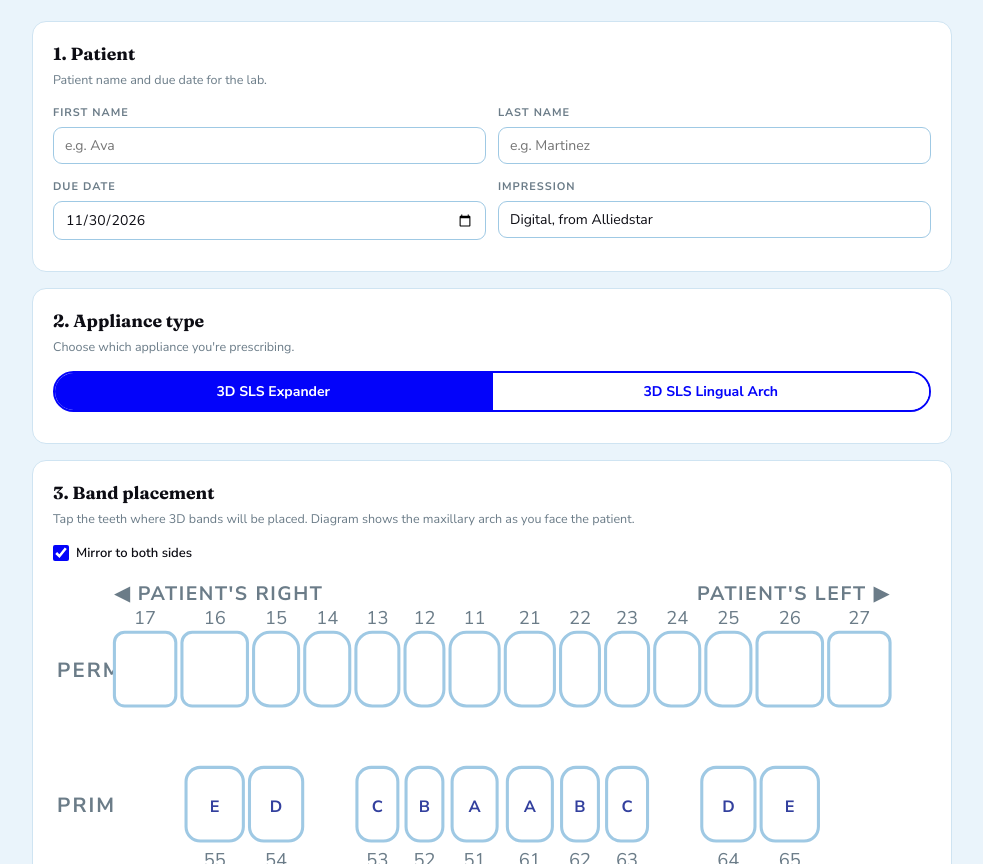
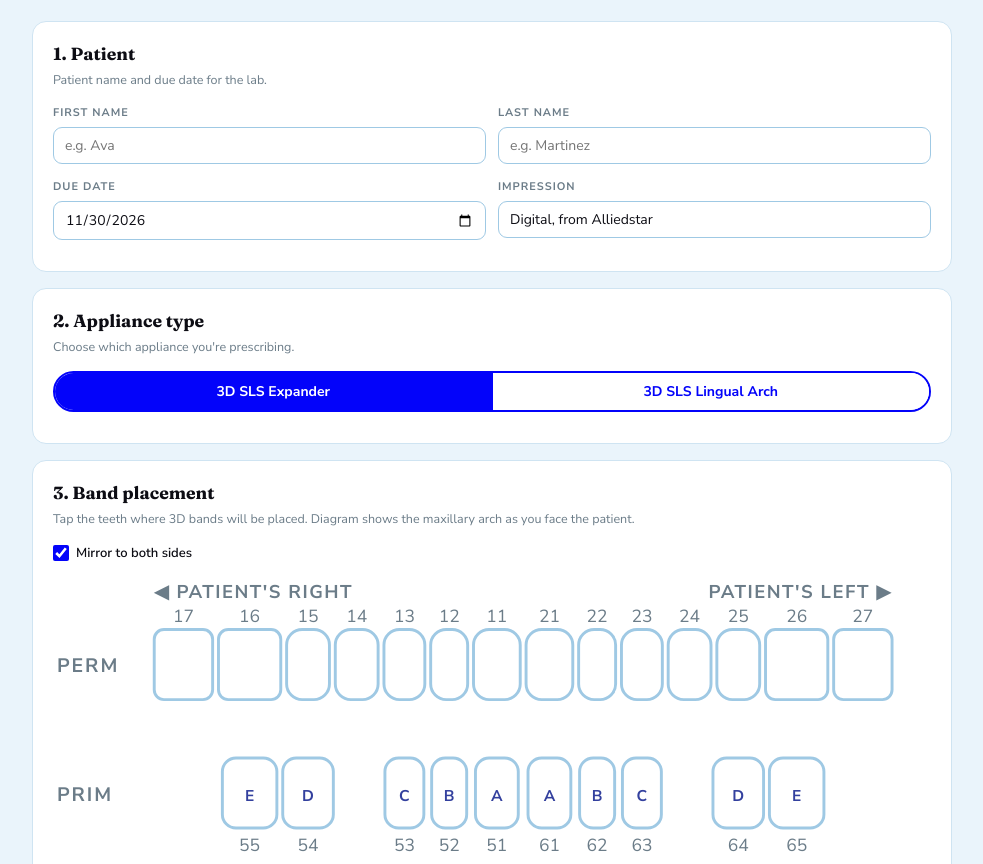
Before and after one commit to momrecs/patient-guide, a plain HTML site: page lab-rx/index.html in a window 1280 px wide. Shown: the part 88-952 px from the top of the page, without its empty margins (148-1131 px from the left). Drawn offline with nearby package versions, Linux system fonts and the light colour scheme.

Commit message:
Update index.html

```diff
--- a/lab-rx/index.html
+++ b/lab-rx/index.html
@@ -336,7 +336,7 @@ function mirrorOf(n) {
    TOOTH GEOMETRY — maxillary arch only
    Permanent row on top, primary row below
    ============================================================ */
-const PAD_L = 30, PAD_R = 20, GAP = 3, TOOTH_H = 36;
+const PAD_L = 52, PAD_R = 20, GAP = 3, TOOTH_H = 36;
 const PERM_Y = 28;
 const PRIM_Y = 94;
 
```
